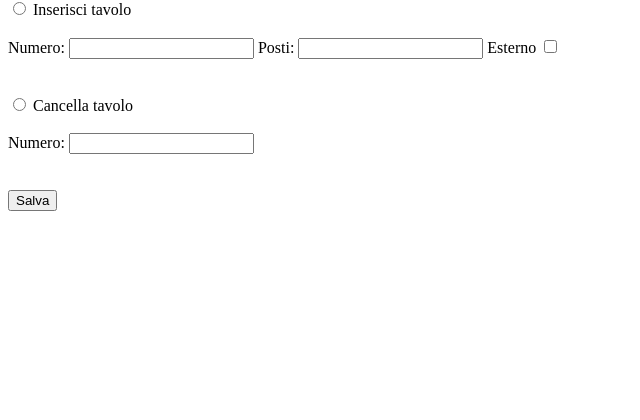
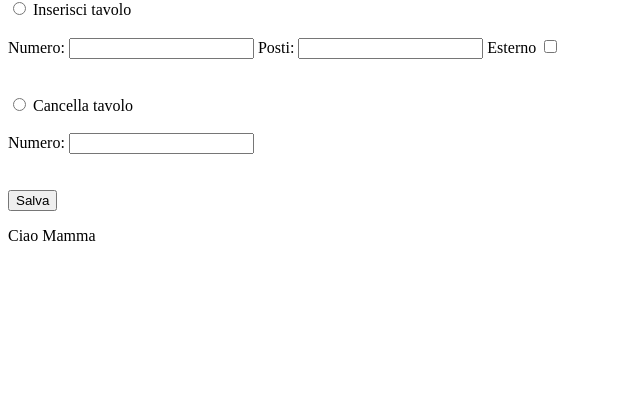
Before and after one commit to paololeidi/Ristorante, a Flask app: page /gestoreDir/gestione_tavoli in a window 1280 px wide. Shown: the part 81-501 px from the top of the page, without its empty margins (0-640 px from the left). Run offline with Flask 2, Linux system fonts and the light colour scheme; data that the repository does not hold is empty.

Commit message:
Ho scritto ciao mamma

```diff
--- a/templates/gestoreDir/gestione_tavoli.html
+++ b/templates/gestoreDir/gestione_tavoli.html
@@ -35,6 +35,7 @@
          <br><br><br>
 
          <input type="submit" value="Salva">
+         <p>Ciao Mamma</p>
 
     </form>
     <ul>
```
